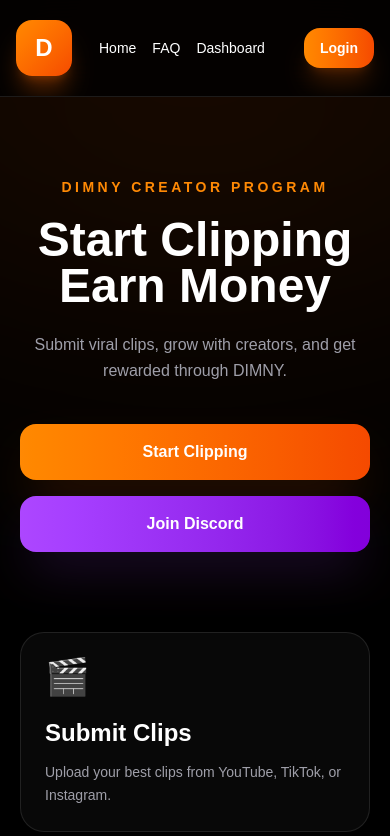
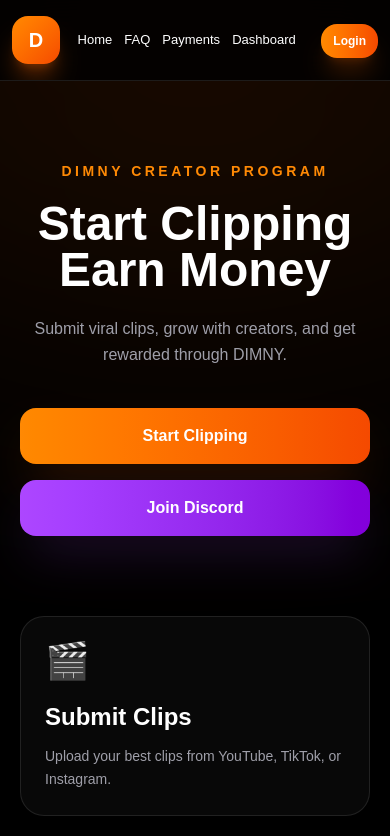
Before and after one commit to Prithwin-Nath/dimny, a Next.js app: page / in a window 390 px wide. Shown: the top 836 px of the page. Built offline with nearby package versions, Linux system fonts and the light colour scheme; no server answers.

Commit message:
fr fixed

```diff
--- a/src/components/Navbar.js
+++ b/src/components/Navbar.js
@@ -33,12 +33,12 @@
   return (
     <nav className="w-full border-b border-white/10 bg-black/80 backdrop-blur-xl sticky top-0 z-50 overflow-hidden">
 
-      <div className="max-w-7xl mx-auto px-4 lg:px-12 h-24 flex items-center justify-between">
+      <div className="max-w-7xl mx-auto px-3 sm:px-4 lg:px-12 h-20 md:h-24 flex items-center justify-between">
 
         {/* LOGO */}
         <Link href="/" className="flex items-center gap-3 shrink-0">
 
-          <div className="w-14 h-14 rounded-2xl bg-gradient-to-br from-orange-400 to-orange-600 flex items-center justify-center text-2xl font-black shadow-xl shadow-orange-500/30 shrink-0">
+          <div className="w-12 h-12 md:w-14 md:h-14 rounded-2xl bg-gradient-to-br from-orange-400 to-orange-600 flex items-center justify-center text-xl md:text-2xl font-black shadow-xl shadow-orange-500/30 shrink-0">
             D
           </div>
 
@@ -55,33 +55,32 @@
         </Link>
 
         {/* NAV LINKS */}
-        <div className="flex items-center gap-4 md:gap-10 text-sm md:text-lg overflow-x-auto scrollbar-hide">
+        <div className="flex items-center gap-3 md:gap-10 text-[13px] sm:text-sm md:text-lg whitespace-nowrap">
 
           <Link
             href="/"
-            className="hover:text-orange-400 transition whitespace-nowrap"
+            className="hover:text-orange-400 transition"
           >
             Home
           </Link>
 
           <Link
             href="/faq"
-            className="hover:text-orange-400 transition whitespace-nowrap"
+            className="hover:text-orange-400 transition"
           >
             FAQ
           </Link>
 
-          {/* HIDE PAYMENTS ON SMALL MOBILE */}
           <Link
             href="/payments"
-            className="hidden sm:block hover:text-orange-400 transition whitespace-nowrap"
+            className="hover:text-orange-400 transition"
           >
             Payments
           </Link>
 
           <Link
             href="/creators"
-            className="hover:text-orange-400 transition whitespace-nowrap"
+            className="hover:text-orange-400 transition"
           >
             Dashboard
           </Link>
@@ -89,19 +88,19 @@
         </div>
 
         {/* AUTH BUTTON */}
-        <div className="shrink-0 ml-3">
+        <div className="shrink-0 ml-2">
 
           {loggedIn ? (
             <button
               onClick={handleLogout}
-              className="bg-black border border-white/10 px-4 md:px-8 py-3 rounded-2xl font-bold hover:border-orange-500 transition-all duration-300 text-white text-sm md:text-base"
+              className="bg-black border border-white/10 px-3 md:px-8 py-2.5 md:py-3 rounded-2xl font-bold hover:border-orange-500 transition-all duration-300 text-white text-xs sm:text-sm md:text-base"
             >
               Logout
             </button>
           ) : (
             <Link
               href="/auth"
-              className="bg-gradient-to-r from-orange-400 to-orange-600 px-4 md:px-8 py-3 rounded-2xl font-bold hover:scale-105 transition-all duration-300 shadow-xl shadow-orange-500/20 text-sm md:text-base"
+              className="bg-gradient-to-r from-orange-400 to-orange-600 px-3 md:px-8 py-2.5 md:py-3 rounded-2xl font-bold hover:scale-105 transition-all duration-300 shadow-xl shadow-orange-500/20 text-xs sm:text-sm md:text-base"
             >
               Login
             </Link>
```
